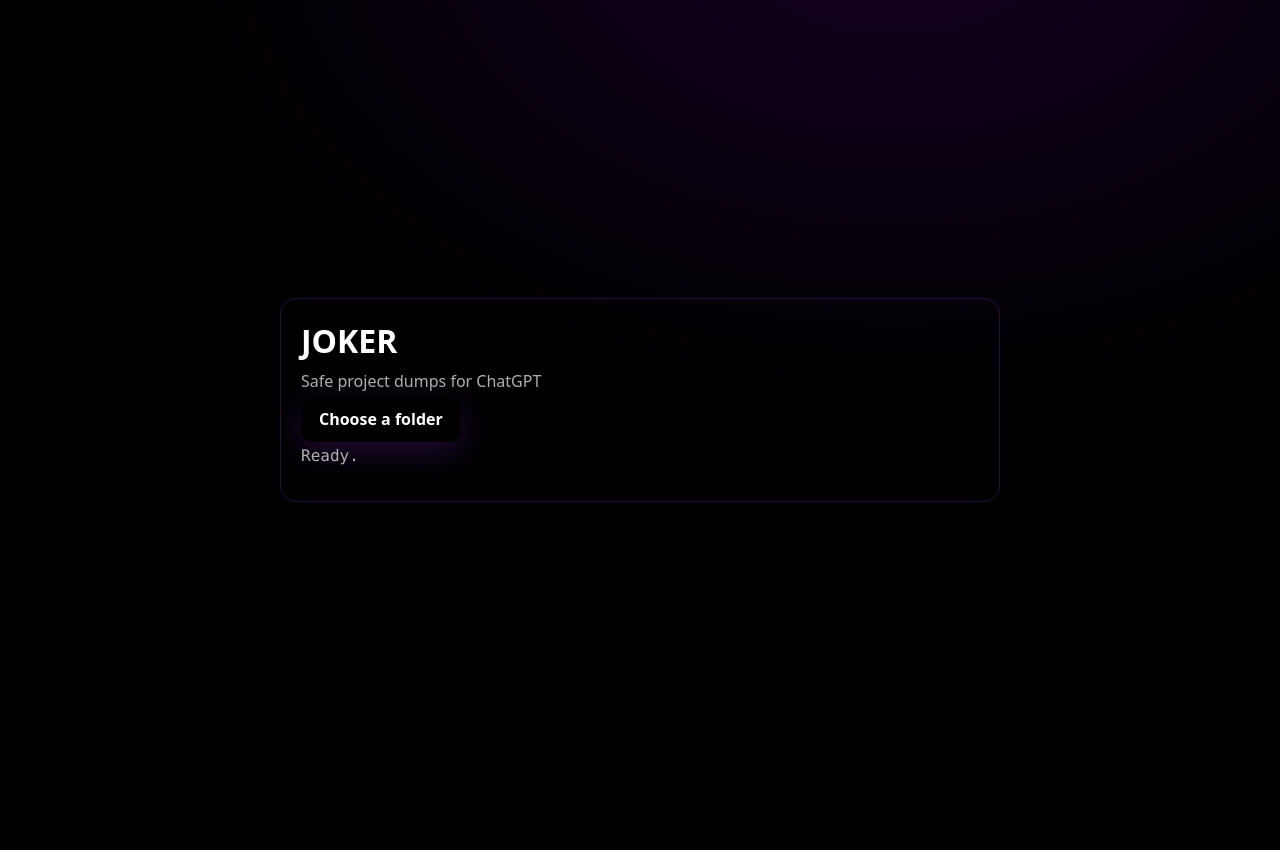
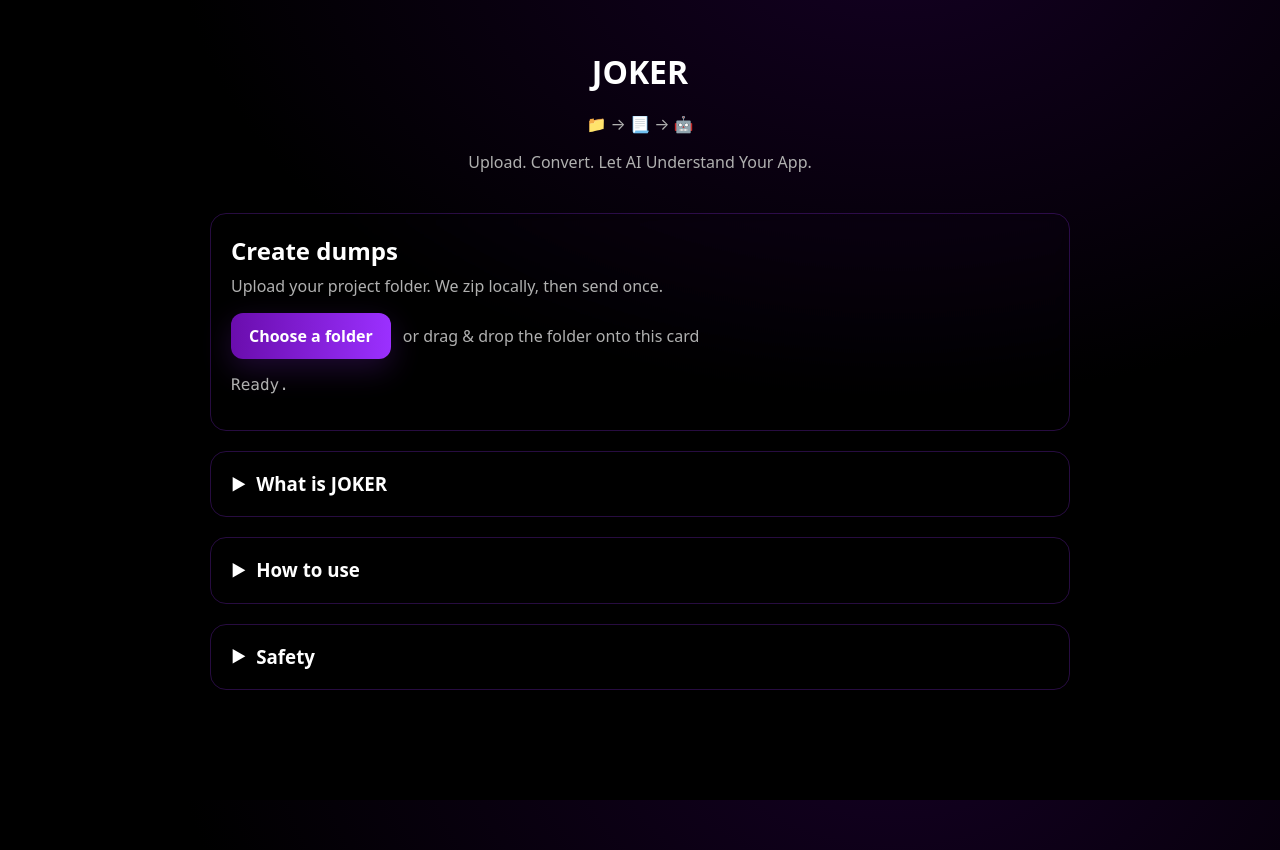
Before and after one commit to 2017cjx/JOKER, a Next.js app: page / in a window 1280 px wide. Before the commit the page ends 800 px from the top, so only its background shows below. Built offline with nearby package versions, Linux system fonts and the light colour scheme.

Commit message:
updated UI and filters

```diff
--- /dev/null
+++ b/app/components/ToggleCard.tsx
@@ -0,0 +1,51 @@
+"use client";
+import { useId, useState } from "react";
+
+type Props = {
+  title: string;
+  children: React.ReactNode;
+  defaultOpen?: boolean;
+  className?: string;
+};
+
+export default function ToggleCard({
+  title,
+  children,
+  defaultOpen = false,
+  className,
+}: Props) {
+  const [open, setOpen] = useState(defaultOpen);
+  const id = useId();
+
+  return (
+    <section className={`card ${className ?? ""}`} style={{ padding: 20 }}>
+      <button
+        type="button"
+        onClick={() => setOpen((o) => !o)}
+        aria-expanded={open}
+        aria-controls={id}
+        className="toggle-head"
+        style={{
+          all: "unset",
+          display: "flex",
+          alignItems: "center",
+          gap: 10,
+          cursor: "pointer",
+          fontWeight: 700,
+          lineHeight: 1.3,
+        }}
+      >
+        <span aria-hidden style={{ transition: "transform .15s ease" }}>
+          {open ? "▼" : "▶"}
+        </span>
+        <h3 style={{ margin: 0 }}>{title}</h3>
+      </button>
+
+      {open && (
+        <div id={id} style={{ marginTop: 12 }}>
+          {children}
+        </div>
+      )}
+    </section>
+  );
+}
--- a/app/globals.css
+++ b/app/globals.css
@@ -14,17 +14,21 @@
 body {
   height: 100%;
 }
+
 body {
   margin: 0;
   color: var(--fg);
   background: radial-gradient(1200px 800px at 70% -10%, #140023 0%, #000 60%),
     var(--bg);
-  font-family: ui-sans-serif, system-ui, -apple-system, Segoe Ui, Roboto,
+  font-family: ui-sans-serif, system-ui, -apple-system, Segoe UI, Roboto,
     "Noto Sans JP", Helvetica, Arial, "Apple Color Emoji", "Segoe UI Emoji";
+  -webkit-font-smoothing: antialiased;
+  -moz-osx-font-smoothing: grayscale;
 }
 
+/* Button */
 .button {
-  background: liniear-gradient(90deg, var(--accent) 0%, var(--accent-2) 100%);
+  background: linear-gradient(90deg, var(--accent) 0%, var(--accent-2) 100%);
   border: none;
   color: #fff;
   padding: 12px 18px;
@@ -32,7 +36,7 @@
   box-shadow: 0 10px 30px rgba(155, 48, 255, 0.2);
   cursor: pointer;
   font-weight: 600;
-  transition: transform 0.05s ease, filter 0.2s ease;
+  transition: transform 0.05s ease, filter 0.2s ease, box-shadow 0.2s ease;
 }
 .button:hover {
   filter: brightness(1.08);
@@ -40,20 +44,45 @@
 .button:active {
   transform: translateY(1px);
 }
+.button[aria-disabled="true"] {
+  opacity: 0.7;
+  cursor: not-allowed;
+}
 
+/* Card */
 .card {
   background: linear-gradient(180deg, rgba(106, 13, 173, 0.12)),
     rgba(0, 0, 0, 0.6);
   border: 1px solid rgba(155, 48, 255, 0.25);
   border-radius: 16px;
   padding: 20px;
+  backdrop-filter: blur(6px) saturate(120%);
 }
 
+/* Drag & Drop state */
+.dropzone {
+  transition: box-shadow 0.15s ease, transform 0.1s ease;
+}
+.dropzone.dragging {
+  box-shadow: 0 0 0 3px rgba(155, 48, 255, 0.4), 0 10px 40px rgba(0, 0, 0, 0.5);
+  transform: translateY(-1px);
+}
+
+/* Misc */
 .mono {
   font-family: ui-monospace, SFMono-Regular, Menlo, Monaco, Consolas,
     "Liberation Mono", monospace;
 }
-
 .subtle {
   color: var(--fg-2);
 }
+.hint {
+  display: inline-flex;
+  align-items: center;
+}
+code {
+  background: rgba(255, 255, 255, 0.08);
+  border: 1px solid rgba(255, 255, 255, 0.1);
+  border-radius: 6px;
+  padding: 0 6px;
+}
--- a/app/page.tsx
+++ b/app/page.tsx
@@ -1,23 +1,35 @@
 "use client";
-import { useState } from "react";
+"use client";
+import { useState, useRef, useEffect } from "react";
 import JSZip from "jszip";
+import ToggleCard from "@/app/components/ToggleCard";
 
 export default function Page() {
   const [busy, setBusy] = useState(false);
   const [log, setLog] = useState("Ready.");
+  const dropRef = useRef<HTMLDivElement | null>(null);
+  const [dragging, setDragging] = useState(false);
 
   async function onPickFolder(e: React.ChangeEvent<HTMLInputElement>) {
     const files = e.target.files;
     if (!files?.length) return;
+    await processFiles(files);
+  }
 
+  async function processFiles(files: FileList) {
     setBusy(true);
     setLog("Zipping folder...");
+    try {
       const zip = new JSZip();
       for (const f of Array.from(files)) {
         const rel = (f as any).webkitRelativePath || f.name;
         zip.file(rel, await f.arrayBuffer());
       }
-    const zipped = await zip.generateAsync({ type: "blob" });
+      const zipped = await zip.generateAsync({
+        type: "blob",
+        compression: "DEFLATE",
+        compressionOptions: { level: 6 },
+      });
 
       setLog("Uploading to JOKER...");
       const form = new FormData();
@@ -25,6 +37,7 @@
         "archive",
         new File([zipped], "project.zip", { type: "application/zip" })
       );
+
       const res = await fetch("/api/pack", { method: "POST", body: form });
       if (!res.ok) {
         setBusy(false);
@@ -40,27 +53,93 @@
       a.click();
       URL.revokeObjectURL(url);
 
+      setLog("Done! Downloaded dumps.zip");
+    } catch (e: any) {
+      console.error(e);
+      setLog(`Something went wrong. ${e?.message || ""}`.trim());
+    } finally {
       setBusy(false);
-    setLog("Done! Downloaded dumps.zip");
+    }
   }
 
+  // Drag & Drop
+  useEffect(() => {
+    const el = dropRef.current;
+    if (!el) return;
+    const onDrag = (e: DragEvent) => {
+      e.preventDefault();
+      e.stopPropagation();
+      setDragging(true);
+    };
+    const onLeave = (e: DragEvent) => {
+      e.preventDefault();
+      e.stopPropagation();
+      setDragging(false);
+    };
+    const onDrop = (e: DragEvent) => {
+      e.preventDefault();
+      e.stopPropagation();
+      setDragging(false);
+      const dt = e.dataTransfer;
+      if (!dt) return;
+      const files = dt.files;
+      if (files?.length) processFiles(files);
+    };
+    el.addEventListener("dragenter", onDrag);
+    el.addEventListener("dragover", onDrag);
+    el.addEventListener("dragleave", onLeave);
+    el.addEventListener("drop", onDrop);
+    return () => {
+      el.removeEventListener("dragenter", onDrag);
+      el.removeEventListener("dragover", onDrag);
+      el.removeEventListener("dragleave", onLeave);
+      el.removeEventListener("drop", onDrop);
+    };
+  }, []);
+
   return (
+    <>
+      <div
+        style={{
+          placeItems: "center",
+          marginTop: "50px",
+        }}
+      >
+        <h1 style={{ marginBottom: 20 }}>JOKER</h1>
+        <p className="subtle">📁 → 📃 → 🤖</p>
+        <p className="subtle">Upload. Convert. Let AI Understand Your App.</p>
+      </div>
       <main
         style={{
-        minHeight: "100vh",
+          minHeight: "60vh",
           display: "grid",
           placeItems: "center",
           padding: "24px",
         }}
       >
-      <div className="card" style={{ maxWidth: 720, width: "100%" }}>
-        <h1 style={{ marginTop: 0, marginBottom: 8 }}>JOKER</h1>
+        <div style={{ width: "100%", maxWidth: 860, display: "grid", gap: 20 }}>
+          {/* Hero: 説明 */}
+
+          {/* メイン操作カード（旧デザイン） */}
+          <section
+            ref={dropRef}
+            className={`card dropzone ${dragging ? "dragging" : ""}`}
+            style={{ padding: 20 }}
+          >
+            <h2 style={{ marginTop: 0, marginBottom: 8 }}>Create dumps</h2>
             <p className="subtle" style={{ marginTop: 0 }}>
-          Safe project dumps for ChatGPT
+              Upload your project folder. We zip locally, then send once.
             </p>
 
-        <div style={{ marginTop: 16 }}>
-          <label className="button">
+            <div
+              style={{
+                marginTop: 16,
+                display: "flex",
+                gap: 12,
+                flexWrap: "wrap",
+              }}
+            >
+              <label className="button" aria-disabled={busy}>
                 {busy ? "Processing..." : "Choose a folder"}
                 <input
                   type="file"
@@ -68,21 +147,122 @@
                   style={{ display: "none" }}
                   multiple
                   // フォルダ選択
-              //@ts-ignore
+                  // @ts-ignore
                   webkitdirectory="true"
                   directory=""
                   onChange={onPickFolder}
                   disabled={busy}
                 />
               </label>
+              <div className="hint subtle" aria-hidden>
+                or drag & drop the folder onto this card
               </div>
+            </div>
+
             <p
               className="mono subtle"
-          style={{ marginTop: 16, whiteSpace: "pre-wrao" }}
+              style={{ marginTop: 16, whiteSpace: "pre-wrap" }}
             >
               {log}
             </p>
+          </section>
+
+          <ToggleCard title="What is JOKER">
+            <h4 className="subtle" style={{ margin: "12px 0 6px" }}>
+              What to upload
+            </h4>
+            <ul style={{ margin: 0, paddingLeft: 18, lineHeight: 1.8 }}>
+              <li>Your project folder (root)</li>
+              <li>Large folders are OK; processing may be slower</li>
+              <li>Images/other binaries are fine — they’re skipped</li>
+              <li>Env/key files are summarized; secrets are masked</li>
+            </ul>
+
+            <h4 className="subtle" style={{ margin: "14px 0 6px" }}>
+              What you will get
+            </h4>
+            <ul style={{ margin: 0, paddingLeft: 18, lineHeight: 1.8 }}>
+              <li>
+                <code>project_map.md</code> — directory & file map
+              </li>
+              <li>
+                <code>src_dump.txt</code> — source files (masked)
+              </li>
+              <li>
+                <code>tests_dump.txt</code> — test files
+              </li>
+              <li>
+                <code>config_dump.txt</code> — config files
+              </li>
+              <li>
+                <code>scripts_dump.txt</code> — scripts / migrations
+              </li>
+              <li>Files &gt; ~1&nbsp;MB include head/tail preview</li>
+            </ul>
+            <p style={{ margin: 0, lineHeight: 1.7 }}>
+              To work effectively with AI in app development, you need to keep
+              everything aligned. This tool helps by consolidating your program
+              files into a few document files. Just upload your project folder
+              to generate text files, which can then be imported into AI tools
+              to give them a full understanding of your app.
+            </p>
+          </ToggleCard>
+
+          {/* How to use */}
+          <ToggleCard title="How to use">
+            <ol style={{ margin: 0, paddingLeft: 18, lineHeight: 1.9 }}>
+              <li>
+                <strong>Prepare</strong>: Open your project. Exclude heavy
+                folders if possible.
+              </li>
+              <li>
+                <strong>Select</strong>: Choose a folder or drag & drop (coming
+                soon).
+              </li>
+              <li>
+                <strong>Zip</strong>: Files are zipped locally first.
+              </li>
+              <li>
+                <strong>Upload</strong>: The zip is sent to{" "}
+                <code>/api/pack</code>.
+              </li>
+              <li>
+                <strong>Download</strong>: Get <code>dumps.zip</code> and import
+                into your AI tool.
+              </li>
+            </ol>
+          </ToggleCard>
+          <ToggleCard title="Safety">
+            <ul style={{ margin: 0, paddingLeft: 18, lineHeight: 1.9 }}>
+              <li>
+                <strong>Local first</strong>: Zipping happens on your device.
+                Nothing leaves until upload.
+              </li>
+              <li>
+                <strong>Skip noise</strong>: Common build/cache dirs & noise
+                files are excluded (e.g. <code>.git/</code>, <code>dist/</code>,{" "}
+                <code>build/</code>, <code>.next/</code>, <code>.vercel/</code>,{" "}
+                <code>venv/</code>, <code>__pycache__/</code>,{" "}
+                <code>coverage/</code>, <code>out/</code>, <code>.turbo/</code>,{" "}
+                <code>.DS_Store</code>, <code>Thumbs.db</code>,{" "}
+                <code>*.log</code>).
+              </li>
+              <li>
+                <strong>No images/binaries</strong>: Binaries (images, media,
+                fonts, archives, etc.) are not converted to text.
+              </li>
+              <li>
+                <strong>Mask secrets</strong>: Env-like lines and known key
+                formats are masked as <code>***REDACTED***</code>.
+              </li>
+              <li>
+                <strong>No server retention (app-side)</strong>: The API streams
+                back the result; it does not persist uploads.
+              </li>
+            </ul>
+          </ToggleCard>
         </div>
       </main>
+    </>
   );
 }
```
Also changed, not shown: app/api/pack/route.ts (+7 -2 lines), lib/filters.ts (+5 -5 lines), lib/treemap.ts (+4 -4 lines). Lines whose indentation alone changed are shown as unchanged.
